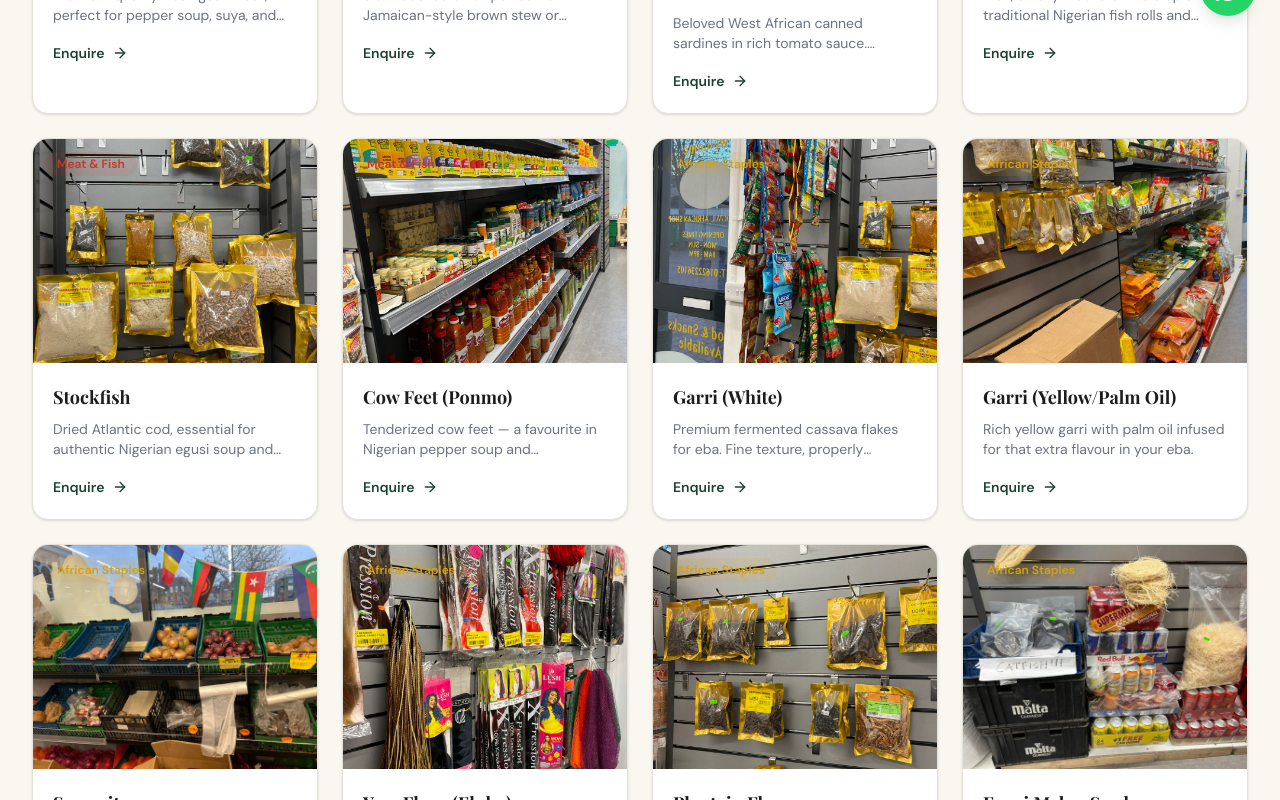
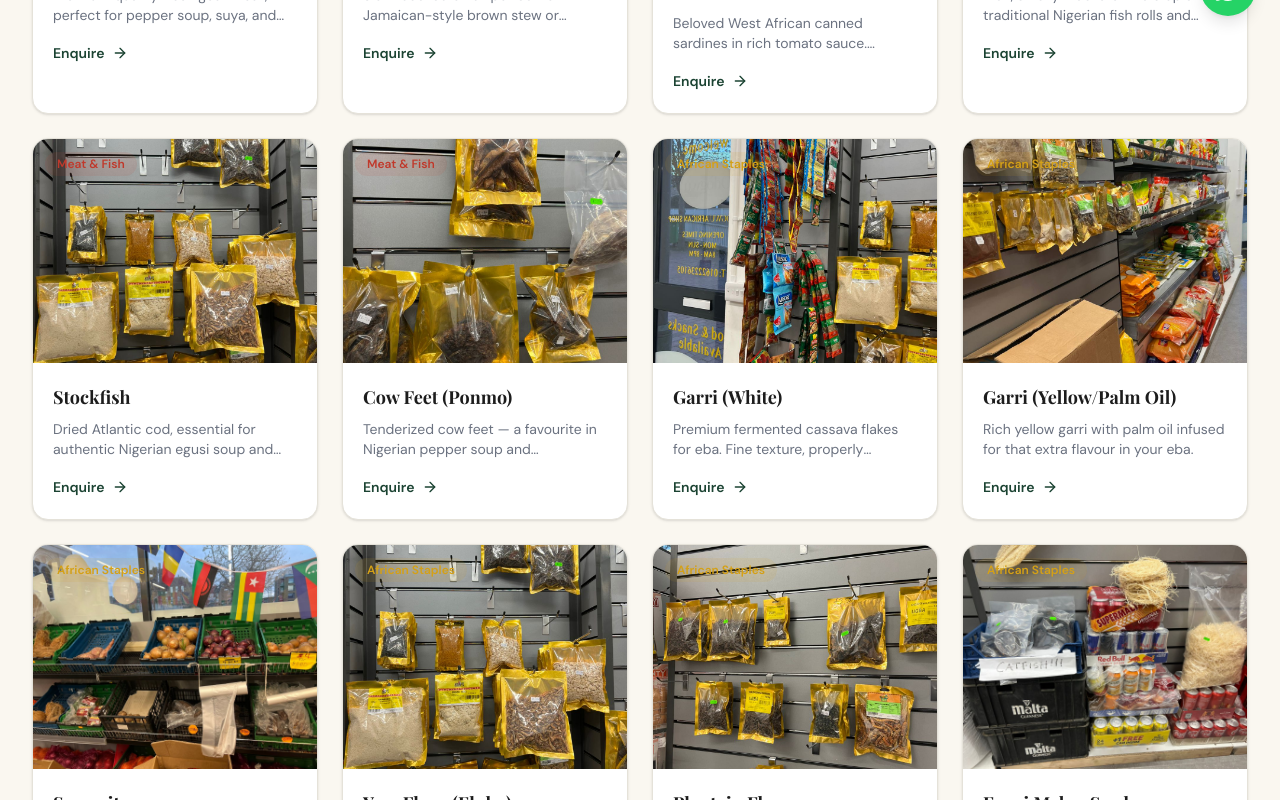
Before and after one commit to Qwikmulti/odogwu-african-store, a Next.js app: page /shop in a window 1280 px wide. Shown: the part 760-1560 px from the top of the page. Built offline with nearby package versions, Linux system fonts and the light colour scheme; a web font is replaced by a local one.

Commit message:
product image update

```diff
--- a/app/components/shop/ProductGrid.tsx
+++ b/app/components/shop/ProductGrid.tsx
@@ -52,7 +52,7 @@ const allProducts: Product[] = [
     description: "Tenderized cow feet — a favourite in Nigerian pepper soup and translational jollof dishes.",
     category: "Meat & Fish",
     categoryId: "meat-fish",
-    image: "/images/product-6.jpeg",
+    image: "/images/product-1.jpeg",
   },
 
   // African Staples
@@ -86,7 +86,7 @@ const allProducts: Product[] = [
     description: "Premium yam flour for making authentic amala. Smooth consistency every time.",
     category: "African Staples",
     categoryId: "staples",
-    image: "/images/product-10.jpeg",
+    image: "/images/product-5.jpeg",
   },
   {
     id: "11",
@@ -236,7 +236,8 @@ const allProducts: Product[] = [
     description: "Murray's Hair Food — petroleum jelly and mineral oil blend for natural hair moisture.",
     category: "Cosmetics",
     categoryId: "cosmetics",
-    image: "/images/product-5.jpeg",
+    image: "/images/product-10.jpeg",
+
   },
 
   // Wholesale
```
